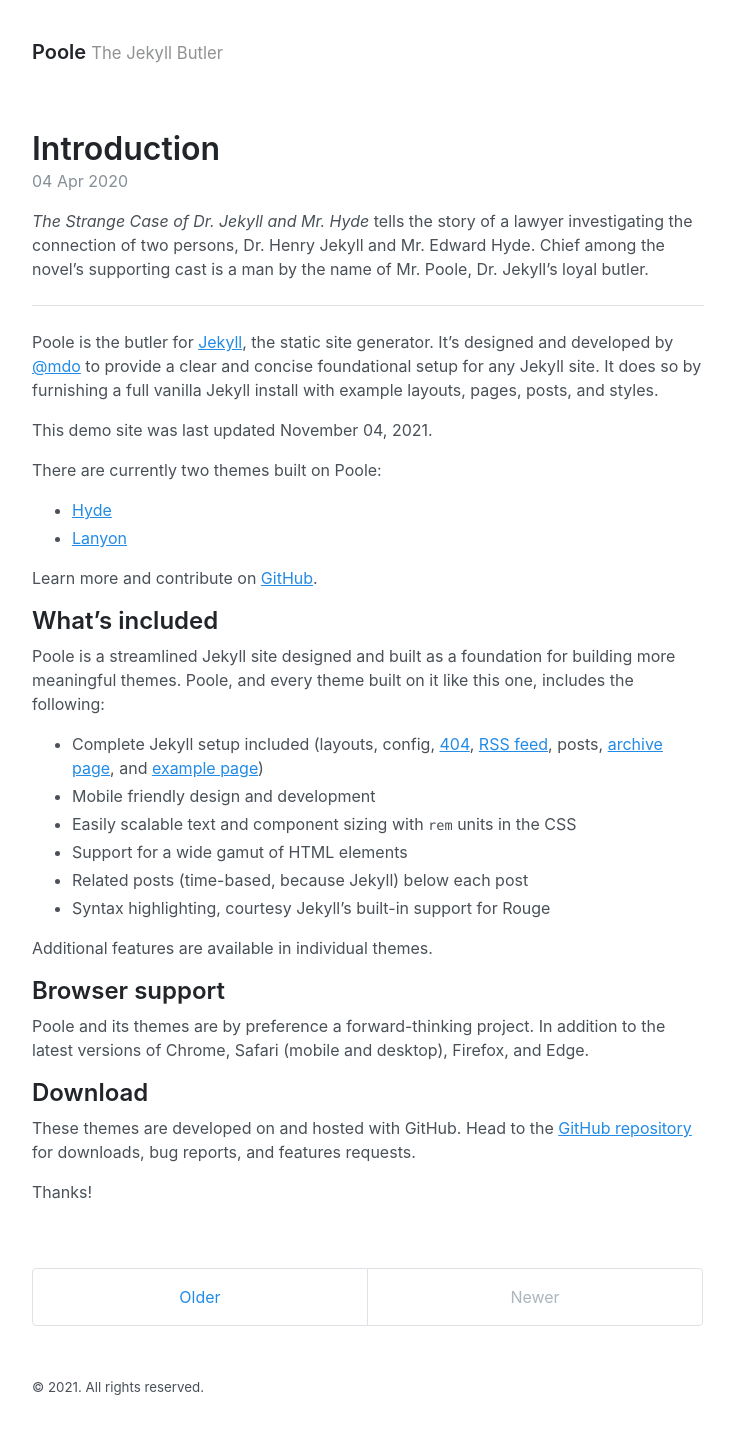
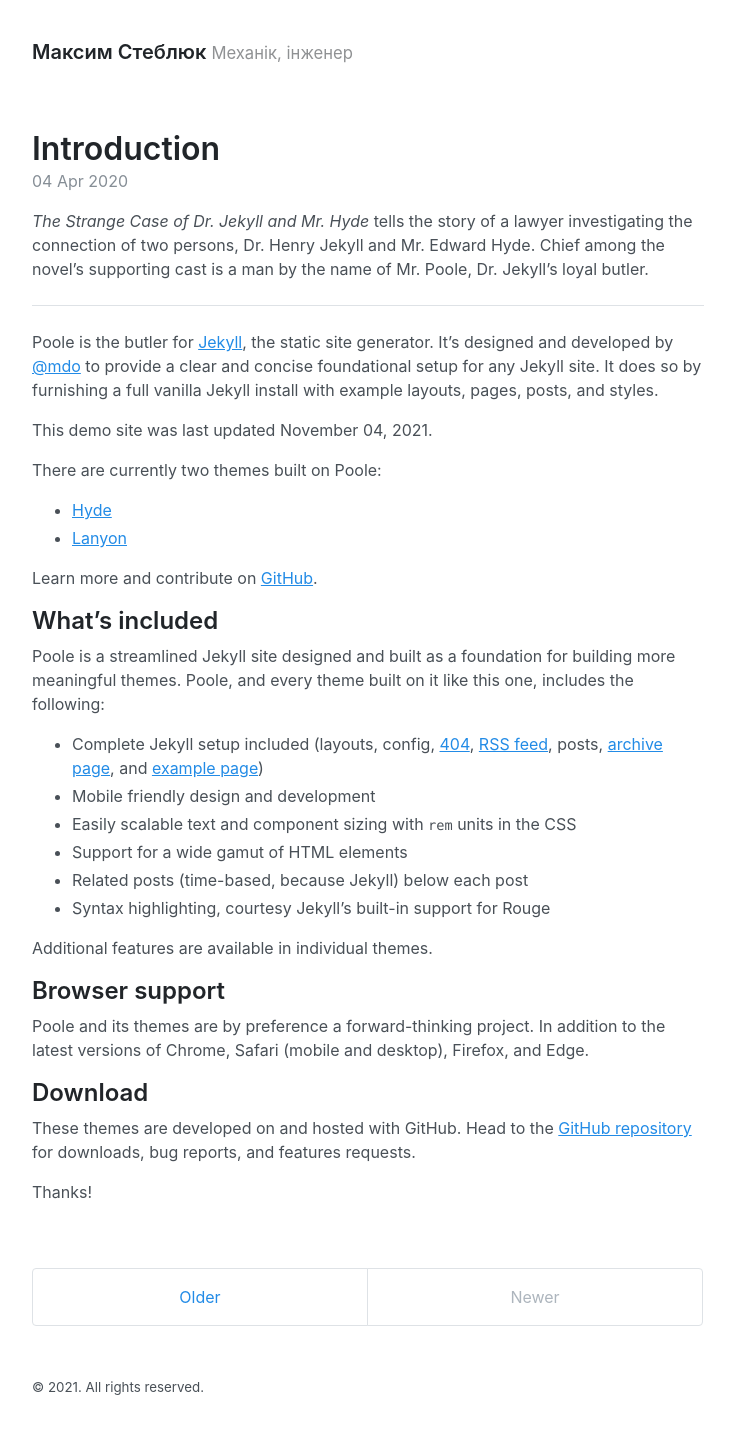
Before and after one commit to stebliuk1/stebliuk1.github.io, a Jekyll site: the page built from index.html, in a window 1280 px wide. Shown: the whole page, without its empty margins (272-1006 px from the left). Built offline with Jekyll 4.4.1, drawn with Linux system fonts in a browser that asks for light colours; the list of posts is cut into pages by our own code.

Commit message:
Update _config.yml

```diff
--- a/_config.yml
+++ b/_config.yml
@@ -1,6 +1,6 @@
 # Setup
-title: Poole
-tagline: The Jekyll Butler
+title: Максим Стеблюк
+tagline: Механік, інженер
 url: https://getpoole.com
 paginate: 1
 baseurl: ""
```
